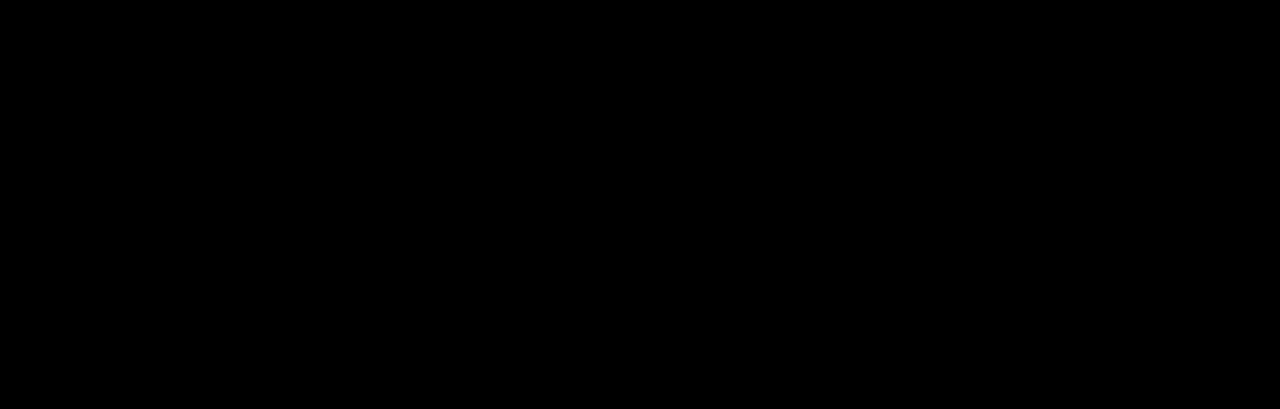
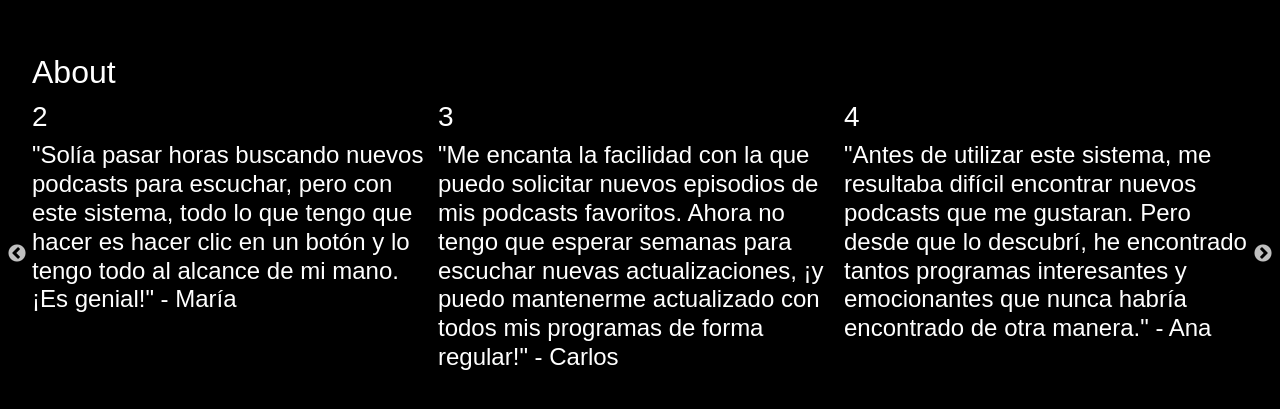
Before and after one commit to Maulex23/proyect_podcast, a React (Vite) app in the folder Frontend/: page /Review in a window 1280 px wide. Shown: the part 169-578 px from the top of the page. Built offline with nearby package versions, Linux system fonts and the light colour scheme.

Commit message:
feat:add review page

```diff
--- a/Frontend/package.json
+++ b/Frontend/package.json
@@ -14,14 +14,16 @@
     "react": "^18.2.0",
     "react-bootstrap": "^2.7.4",
     "react-dom": "^18.2.0",
-    "react-router-dom": "^5.2.0"
+    "react-router-dom": "^5.2.0",
+    "react-slick": "^0.29.0",
+    "slick-carousel": "^1.8.1"
   },
   "devDependencies": {
     "@types/react": "^18.0.37",
     "@types/react-dom": "^18.0.11",
     "@vitejs/plugin-react": "^4.0.0",
     "eslint": "^8.38.0",
-    "eslint-plugin-react": "^7.32.2",
+    "eslint-plugin-react": "^7.25.3",
     "eslint-plugin-react-hooks": "^4.6.0",
     "eslint-plugin-react-refresh": "^0.3.4",
     "vite": "^4.3.9"
--- a/Frontend/src/App.jsx
+++ b/Frontend/src/App.jsx
@@ -1,10 +1,10 @@
-import { useState } from 'react'
+// import { useState } from 'react'
 import './App.css'
 import 'bootstrap/dist/css/bootstrap.min.css';
 import Header from './components/header/Header'
 import Home from './components/home/Home'
 import Registro from './components/Registro/Registro'
-import About from './components/about/About'
+import About from './components/review/Review'
 import Login from './components/login/Login'
 // import { Router, Switch } from 'react-router-dom/cjs/react-router-dom.min'
 import { BrowserRouter as Router, Switch, Route } from 'react-router-dom';
@@ -25,6 +25,8 @@
         </Route>
         <Route exact path="/Login">
           <Login/>
+        </Route><Route exact path="/Review">
+          <About/>
         </Route>
       </Switch>
     </Router>
--- a/Frontend/src/components/about/About.jsx
+++ /dev/null
@@ -1,10 +0,0 @@
-import React from 'react';
-import "./about.css"
-
-const About = () => {
-  return (
-    <div>About</div>
-  )
-}
-
-export default About
--- a/Frontend/src/components/header/Header.jsx
+++ b/Frontend/src/components/header/Header.jsx
@@ -6,9 +6,9 @@
 const Header = () => {
     return (
 <nav>
-  <a href="#">INICIO</a>
-  <a href="#">INICIO SESIÓN</a>
-  <a href="#">RESEÑAS</a>
+  <a href="/">INICIO</a>
+  <a href="/Registro">INICIO SESIÓN</a>
+  <a href="/Review">RESEÑAS</a>
   <div id="indicator"></div>
 </nav>
     );
--- /dev/null
+++ b/Frontend/src/components/review/Review.jsx
@@ -0,0 +1,83 @@
+import React, { Component } from 'react';
+import "./about.css";
+import Slider from 'react-slick';
+import 'slick-carousel/slick/slick.css';
+import 'slick-carousel/slick/slick-theme.css';
+
+// import TextCarousel from "../TextCarousel/TextCarousel"
+
+// const About = () => {
+//   const settings = {
+//     dots: true,
+//     infinite: true,
+//     speed: 200,
+//     slidesToShow: 1,
+//     slidesToScroll: 1
+//   };
+
+//   const textItems = [
+//     'Texto 1',
+//     'Texto 2',
+//     'Texto 3',
+//     'Texto 4',
+//     'Texto 5'
+//   ];
+
+//   return (
+//     <Slider {...settings}>
+//       {textItems.map((text, index) => (
+//         <div key={index}>
+//           <h3>{text}</h3>
+//         </div>
+//       ))}
+//     </Slider>
+//   );
+// };
+
+export default class AutoPlay extends Component {
+  render() {
+    const settings = {
+      dots: true,
+      infinite: true,
+      slidesToShow: 3,
+      slidesToScroll: 1,
+      autoplay: true,
+      speed: 2000,
+      autoplaySpeed: 3000,
+      cssEase: "linear"
+    };
+    return (
+      <div>
+        <h2>About</h2>
+        <Slider {...settings}>
+          <div>
+            <h3>1</h3>
+            <h4>"Desde que empecé a usar el sistema para solicitar podcast, he descubierto tantos nuevos programas increíbles. ¡Nunca había estado tan emocionado por escuchar cada nuevo episodio!" - Juan</h4>
+          </div>
+          <div>
+            <h3>2</h3>
+            <h4>"Solía pasar horas buscando nuevos podcasts para escuchar, pero con este sistema, todo lo que tengo que hacer es hacer clic en un botón y lo tengo todo al alcance de mi mano. ¡Es genial!" - María</h4>
+          </div>
+          <div>
+            <h3>3</h3>
+            <h4>"Me encanta la facilidad con la que puedo solicitar nuevos episodios de mis podcasts favoritos. Ahora no tengo que esperar semanas para escuchar nuevas actualizaciones, ¡y puedo mantenerme actualizado con todos mis programas de forma regular!" - Carlos</h4>
+          </div>
+          <div>
+            <h3>4</h3>
+            <h4>"Antes de utilizar este sistema, me resultaba difícil encontrar nuevos podcasts que me gustaran. Pero desde que lo descubrí, he encontrado tantos programas interesantes y emocionantes que nunca habría encontrado de otra manera." - Ana</h4>
+          </div>
+          <div>
+            <h3>5</h3>
+            <h4>"Este sistema ha cambiado completamente la forma en que escucho podcasts. Ahora puedo personalizar completamente mi experiencia de escucha y nunca me pierdo un episodio importante." - Luisa</h4>
+          </div>
+          <div>
+            <h3>6</h3>
+            <h4>"Como alguien que siempre está en movimiento, este sistema ha sido un salvavidas para mí. Ahora puedo solicitar y escuchar mis podcasts favoritos en cualquier lugar y en cualquier momento, desde mi teléfono o desde mi computadora. ¡No puedo imaginar mi vida sin él!" - Roberto</h4>
+          </div>
+        </Slider>
+      </div>
+    );
+  }
+}
+
+// export default About
--- /dev/null
+++ b/Frontend/src/components/review/about.css
@@ -0,0 +1,8 @@
+body {
+    min-height: 100vh;
+    display: grid;
+    /* place-items: top; */
+    background-color: #000000;
+    color: #fff;
+    font-family: "Inter", "DM Sans", Arial, sans-serif;
+  }
```
Also changed, not shown: Frontend/src/components/about/about.css (deleted), 2 other files (tests, documents, lock files or other folders).
